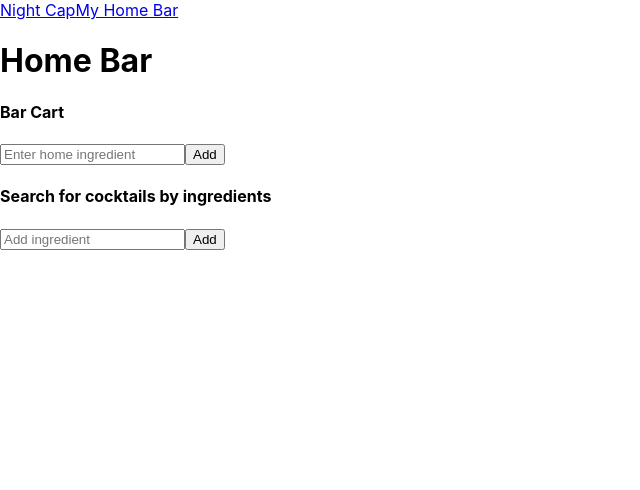
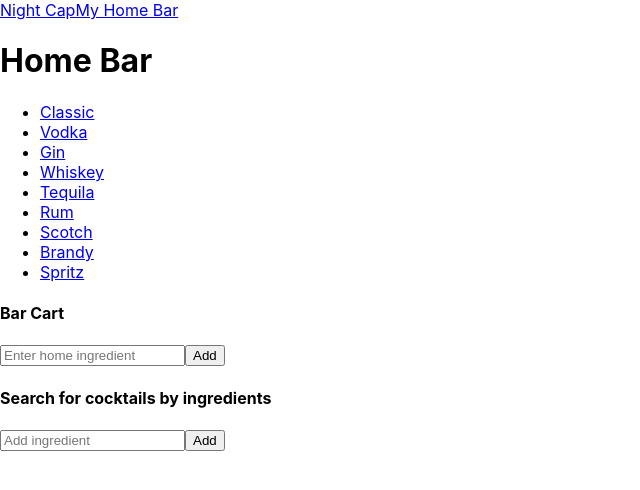
Before and after one commit to chelseabryant/night-cap-typescript, a React (Create React App) app: page /homebar in a window 1280 px wide. Shown: the top 490 px of the page, without its empty margins (0-640 px from the left). Built offline with nearby package versions, Linux system fonts and the light colour scheme.

Commit message:
Set up link to cocktail page, and get data from API

```diff
--- a/src/App.tsx
+++ b/src/App.tsx
@@ -1,8 +1,7 @@
 import "./App.css"
 import Header from "./components/Header"
 import Routes from "./Routes"
-import { BrowserRouter as Router, Link } from "react-router-dom"
-import React from "react"
+import { BrowserRouter as Router } from "react-router-dom"
 
 export default function App(): JSX.Element {
     return (
--- a/src/Data.js
+++ b/src/Data.js
@@ -3,8 +3,8 @@ export const cocktailCategories = [
     { title: "Vodka", path: "/cocktails/vodka" },
     { title: "Gin", path: "/cocktails/gin" },
     { title: "Whiskey", path: "/cocktails/whiskey" },
-    { title: "Tequila", path: "/cocktails/classic" },
-    { title: "Rum", path: "/cocktails/classic" },
+    { title: "Tequila", path: "/cocktails/tequila" },
+    { title: "Rum", path: "/cocktails/rum" },
     { title: "Scotch", path: "/cocktails/scotch" },
     { title: "Brandy", path: "/cocktails/brandy" },
     { title: "Spritz", path: "/cocktails/spritz" },
--- a/src/Interfaces.ts
+++ b/src/Interfaces.ts
@@ -1,3 +1,5 @@
-export default function Interfaces () {
-
+export interface ICocktail {
+    idDrink: string
+    strDrink: string
+    strDrinkThumb: string
 }
--- a/src/Routes.js
+++ b/src/Routes.js
@@ -7,7 +7,7 @@ export default function Routes() {
     return (
         <AllRoutes>
             <Route path="/" element={<Homepage />} />
-            <Route path="/cocktails" element={<CocktailsPage />} />
+            <Route path="/cocktails/:category" element={<CocktailsPage />} />
             <Route path="/homebar" element={<HomeBarPage />} />
         </AllRoutes>
     )
--- /dev/null
+++ b/src/ajax/getCocktailsByIngredient.ts
@@ -0,0 +1,4 @@
+export async function getCocktailsByIngredient(ingredient: string) {
+    const response = await fetch(`https://thecocktaildb.com/api/json/v1/1/filter.php?i=${ingredient}`)
+    return response.json()
+}
--- a/src/components/cocktails-page/CocktailsPage.tsx
+++ b/src/components/cocktails-page/CocktailsPage.tsx
@@ -1,7 +1,41 @@
+import { cocktailCategories } from "../../Data"
+import { Link, useParams } from "react-router-dom"
+import { useEffect, useState } from "react"
+import { getCocktailsByIngredient } from "../../ajax/getCocktailsByIngredient"
+import { ICocktail } from "../../interfaces"
+
 export default function CocktailsPage() {
+    const routeParams = useParams<string>()
+    const [cocktails, setCocktails] = useState<ICocktail[]>([])
+
+    const fetchData = async () => {
+        if (routeParams.category) {
+            const data = await getCocktailsByIngredient(routeParams.category)
+            console.log(data)
+            setCocktails(data.drinks)
+        }
+    }
+
+    useEffect(() => {
+        fetchData()
+    }, [routeParams])
+
     return (
         <div>
-            <h2>Cocktails</h2>
+            {routeParams.category && (
+                <h2>{routeParams.category[0].toUpperCase() + routeParams.category.slice(1)}</h2>
+            )}
+            <ul>
+                {cocktailCategories.map(item => (
+                    <li key={item.title}>
+                        <Link to={item.path}>{item.title}</Link>
+                    </li>
+                ))}
+            </ul>
+
+            {cocktails.map(cocktail => (
+                <div key={cocktail.idDrink}>{cocktail.strDrink}</div>
+            ))}
         </div>
     )
 }
--- a/src/components/home-bar-page/CartItem.tsx
+++ b/src/components/home-bar-page/CartItem.tsx
@@ -1,4 +1,5 @@
 import { useState } from "react"
+import "./BarCart.css"
 
 type Props = {
     item: string
--- a/src/components/home-bar-page/CocktailBuilder.tsx
+++ b/src/components/home-bar-page/CocktailBuilder.tsx
@@ -17,7 +17,6 @@ export default function CocktailBuilder() {
     const updateIngredientList = (item: string): void => {
         if (item && !ingredientList.includes(item)) setIngredientList([...ingredientList, item])
     }
-    console.log(ingredientList)
 
     return (
         <div>
--- a/src/components/home-bar-page/HomeBarPage.tsx
+++ b/src/components/home-bar-page/HomeBarPage.tsx
@@ -1,4 +1,5 @@
-import { useState } from "react"
+import { Link } from "react-router-dom"
+import { cocktailCategories } from "../../Data"
 import BarCart from "./BarCart"
 import CocktailBuilder from "./CocktailBuilder"
 
@@ -6,6 +7,13 @@ export default function HomeBarPage() {
     return (
         <div>
             <h1>Home Bar</h1>
+            <ul>
+                {cocktailCategories.map(item => (
+                    <li key={item.title}>
+                        <Link to={item.path}>{item.title}</Link>
+                    </li>
+                ))}
+            </ul>
             <BarCart />
             <CocktailBuilder />
         </div>
--- a/src/index.tsx
+++ b/src/index.tsx
@@ -1,19 +1,13 @@
-import React from 'react';
-import ReactDOM from 'react-dom/client';
-import './index.css';
-import App from './App';
-import reportWebVitals from './reportWebVitals';
+import React from "react"
+import ReactDOM from "react-dom/client"
+import "./index.css"
+import App from "./App"
+import reportWebVitals from "./reportWebVitals"
 
-const root = ReactDOM.createRoot(
-  document.getElementById('root') as HTMLElement
-);
-root.render(
-  <React.StrictMode>
-    <App />
-  </React.StrictMode>
-);
+const root = ReactDOM.createRoot(document.getElementById("root") as HTMLElement)
+root.render(<App />)
 
 // If you want to start measuring performance in your app, pass a function
 // to log results (for example: reportWebVitals(console.log))
 // or send to an analytics endpoint. Learn more: https://bit.ly/CRA-vitals
-reportWebVitals();
+reportWebVitals()
```
